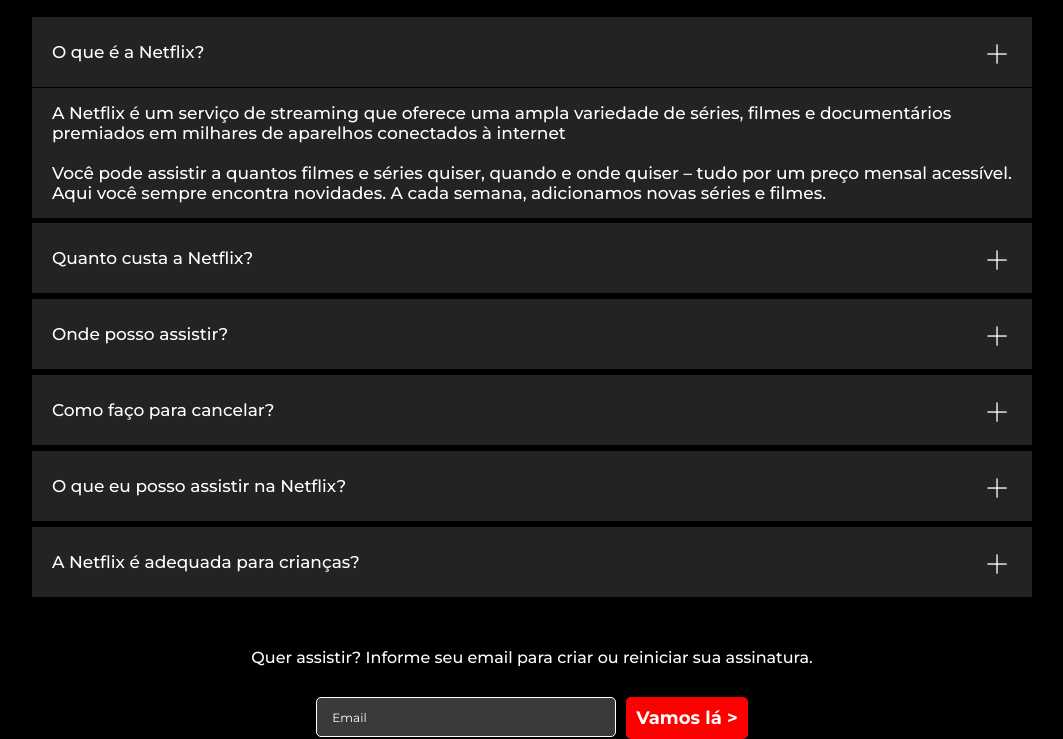
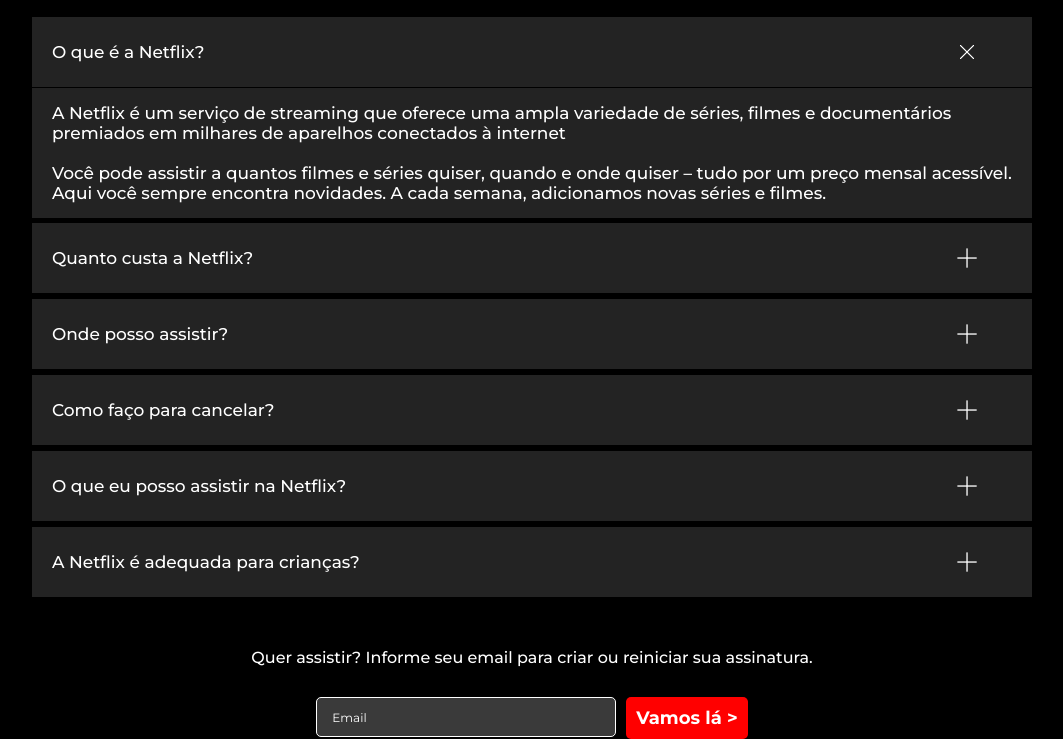
Before and after one commit to jessica-os/Acordeon-Netflix, a plain HTML site: page index.html in a window 1280 px wide. Shown: the part 62-801 px from the top of the page, without its empty margins (108-1171 px from the left). Drawn offline with Linux system fonts and the light colour scheme.

Commit message:
ajuste botao pertunta

```diff
--- a/css/style.css
+++ b/css/style.css
@@ -27,11 +27,22 @@ body {
 	font-weight: 500;
 	transition: 0.3s ease-in-out;
 	border-bottom: 1px solid #000;
+	position: relative;
+}
+.acordeon .itens .item .pergunta::after {
+	content: "";
+	display: block;
+	width: 30px;
+	height: 30px;
 	background-image: url(../src/imagens/icons8-soma-50.png);
+	background-size: 30px;
 	background-repeat: no-repeat;
-	background-size: 30px;
-	background-position: top 22px right 20px;
-
+	position: absolute;
+	right: 50px;
+	top: 20px;
+}
+.acordeon .itens .item.ativo .pergunta::after {
+	transform: rotate(45deg);
 }
 
 .acordeon .itens .item .pergunta:hover {
@@ -55,7 +66,6 @@ body {
 .acordeon .itens .item.ativo .resposta {
 	display: block;
 }
-
 
 .informe-email {
 	display: flex;
```
